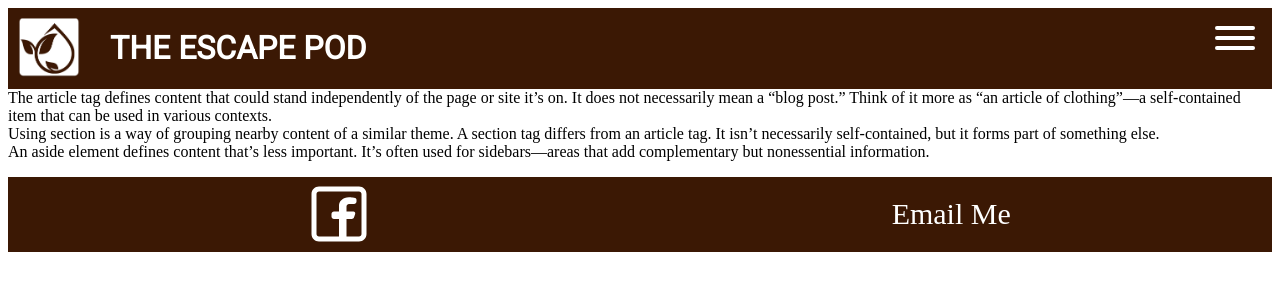
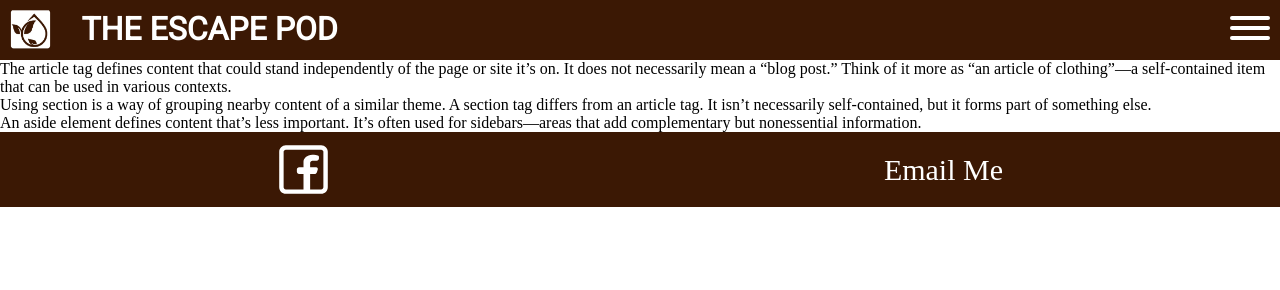
Before and after one commit to CharlieMallon/the-escape-pod, a plain HTML site: page index.html in a window 1280 px wide. Drawn offline with Linux system fonts and the light colour scheme.

Commit message:
fix: added star rule

```diff
--- a/assets/css/style.css
+++ b/assets/css/style.css
@@ -1,5 +1,9 @@
 /* Font - mote */
-
+*{
+    box-sizing: border-box;
+    margin: 0px;
+    padding: 0px;
+}
 
 /* --- base Classes --- */
 
@@ -29,43 +33,43 @@ header {
     flex-direction: row;
     justify-content: space-between;
     align-items: flex-start;
+    background-color: var(--brown);
 }
 
 .title{
     display: flex;
     flex-direction: row;
     flex-grow: 2;
-    background-color: var(--brown);
-
 }
 
 h1 {
     color: var(--white);
     font-family: 'Roboto', sans-serif;
-    padding-left: 20px;
+    padding: 10px 0px;
 }
 
 nav{
-    background-color: var(--brown);
+    display: flex;
+    flex-direction: column;
     align-items: flex-end;
 }
 
 .nav-img,
 .hamburger{
     height: 60px;
-    margin: 10px;
+    padding: 10px;
 }
 
-.hamburger{
-    position: absolute;
-    right: 0;
-    top: 0;
+.nav-img{
+    margin-right: 20px;
 }
 
 #menu{
     flex-direction: column;
-    padding: 80px 0px 0px 0px;
-    margin: 0;
+    position: absolute;
+    right: 0;
+    top: 60px;
+    background-color: var(--brown);
 }
 
 .nav-item{
```
